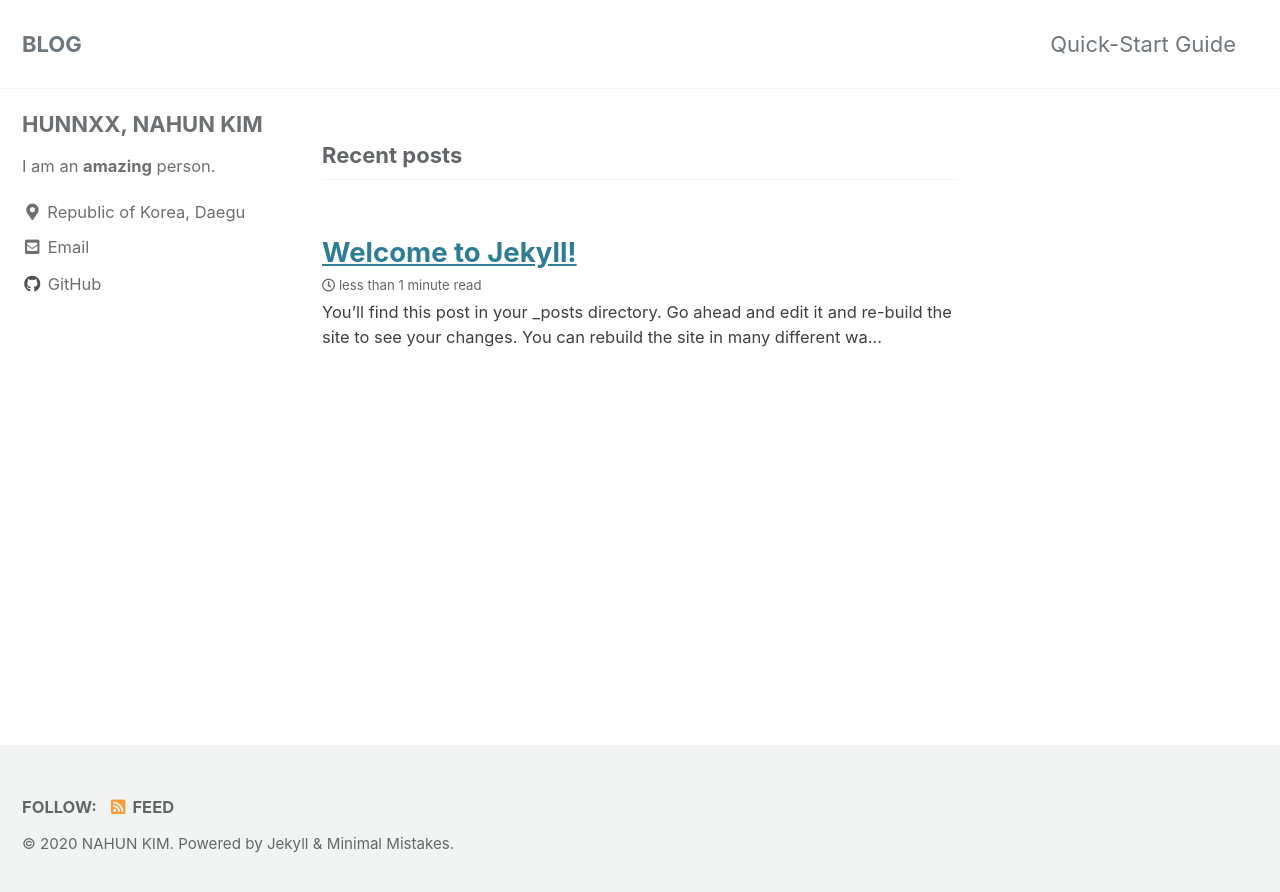
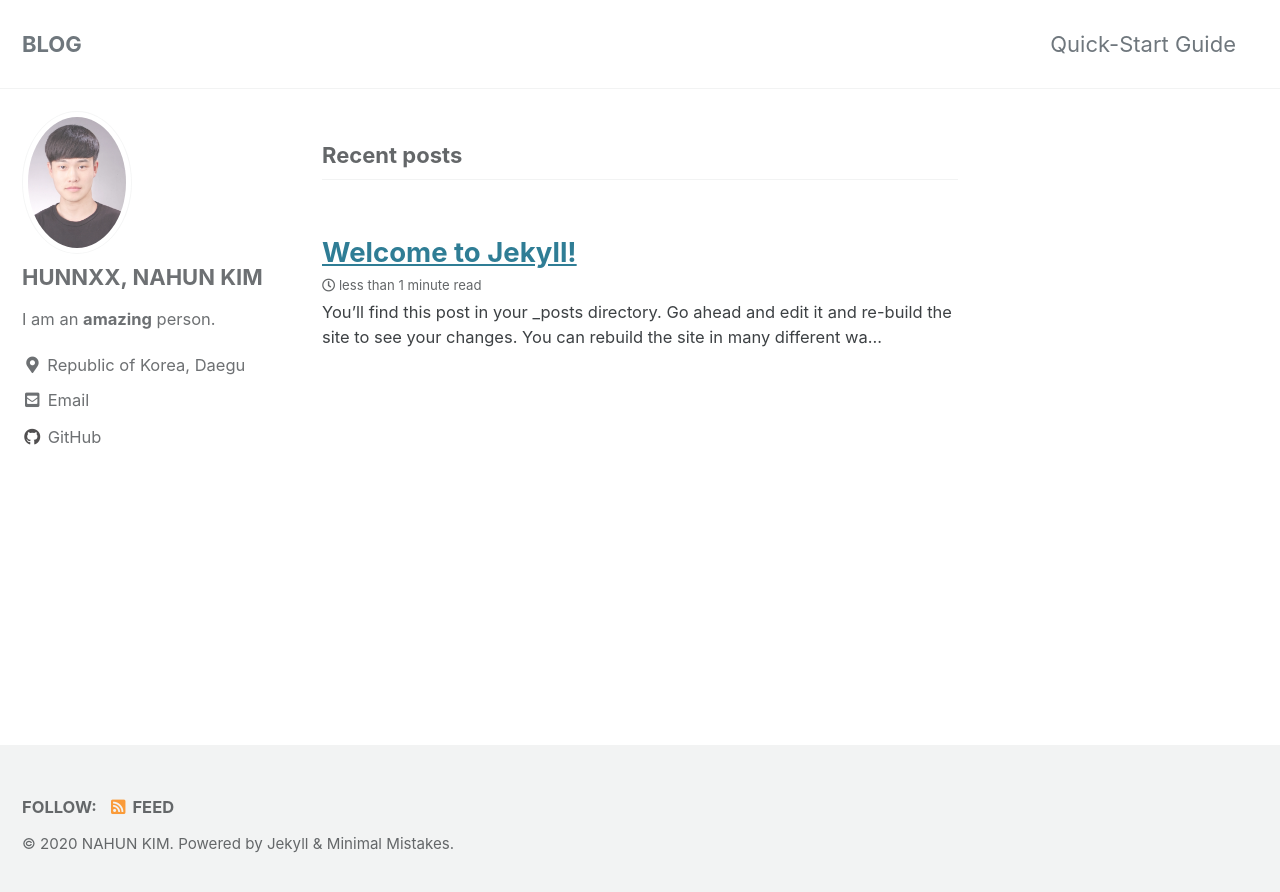
Before and after one commit to hunnxx/hunnxx.github.io, a Jekyll site: the page built from index.html, in a window 1280 px wide. Shown: the top 892 px of the page. Built offline with Jekyll 4.4.1, drawn with Linux system fonts in a browser that asks for light colours; cached includes are drawn as plain includes; the list of posts is cut into pages by our own code.

Commit message:
Update the _config.yml file and Add a resources folder

```diff
--- a/_config.yml
+++ b/_config.yml
@@ -94,7 +94,7 @@ analytics:
 # Site Author
 author:
   name             : "HUNNXX, NAHUN KIM"
-  avatar           : # path of avatar image, e.g. "/assets/images/bio-photo.jpg"
+  avatar           : "resources/images/profile.jpg" # path of avatar image, e.g. "/assets/images/bio-photo.jpg"
   bio              : "I am an **amazing** person."
   location         : "Republic of Korea, Daegu"
   email            :
```
Also changed, not shown: resources/images/profile.jpg (added), 1 other file.
